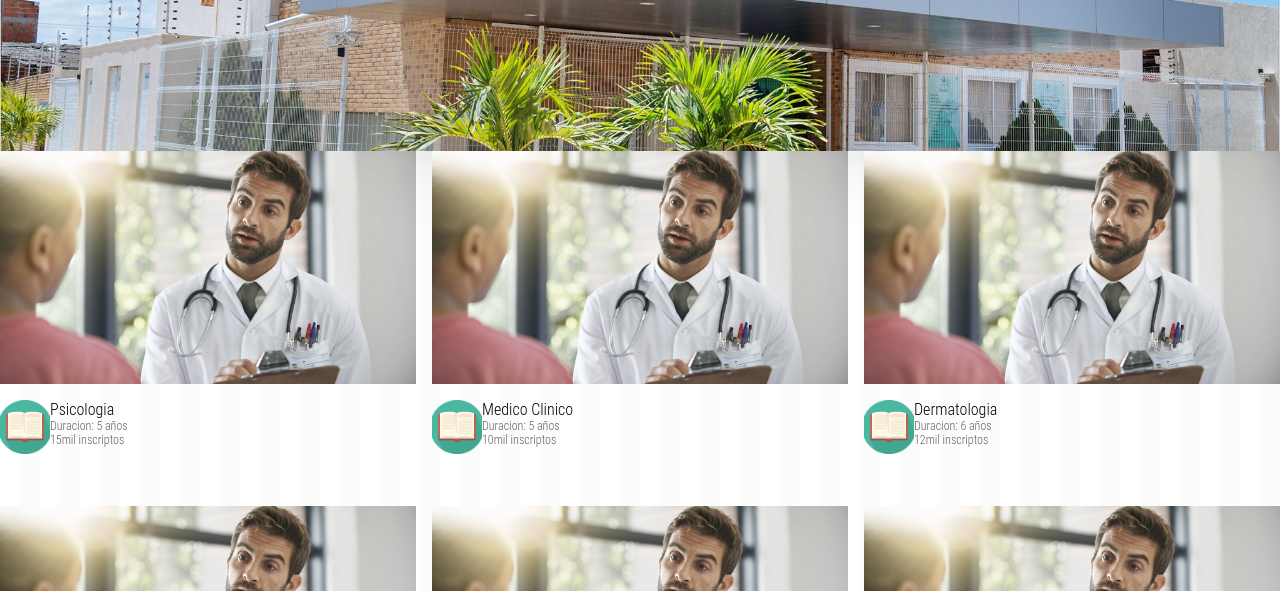
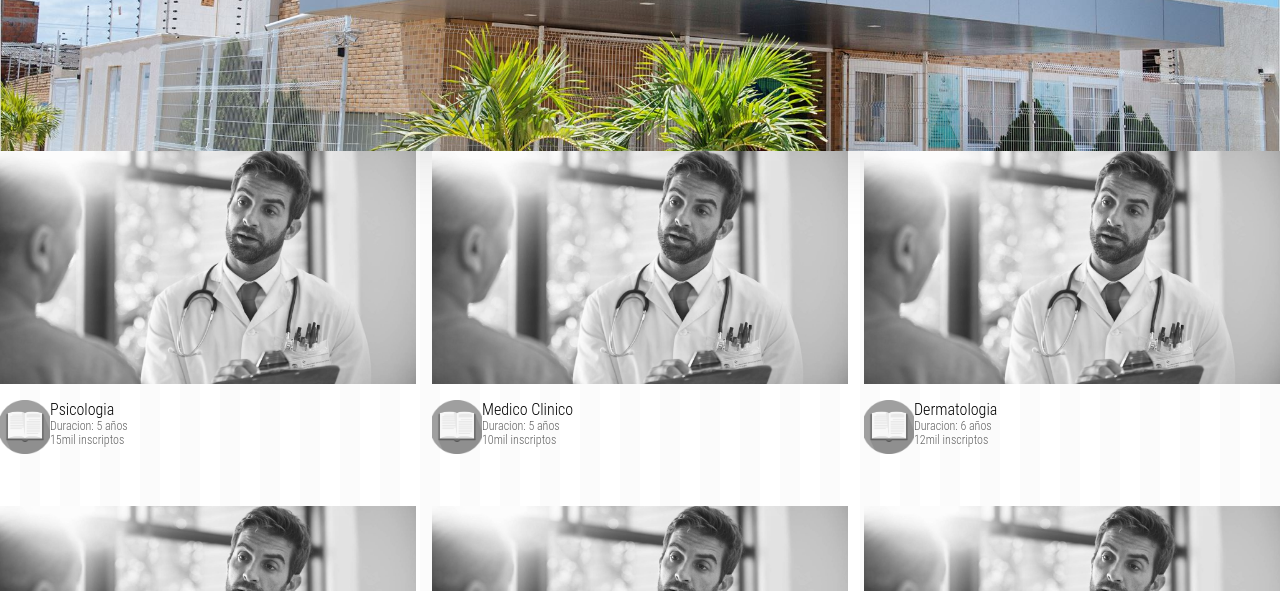
Before and after one commit to Hekage/idea-hek, a plain HTML site: page pages/cursos.html in a window 1280 px wide. Shown: the part 209-800 px from the top of the page. Drawn offline with Linux system fonts and the light colour scheme.

Commit message:
animacion mal apicada

```diff
--- a/style/style.css
+++ b/style/style.css
@@ -1438,3 +1438,15 @@ background-color: white;
 
 
 }
+
+
+/*--animacion--*/
+#videos {
+	filter: grayscale(100%);
+	transition: all 2s;
+}
+
+#videos:hover {
+	filter: grayscale(0);
+	transform: scale(0.5);
+}
```
